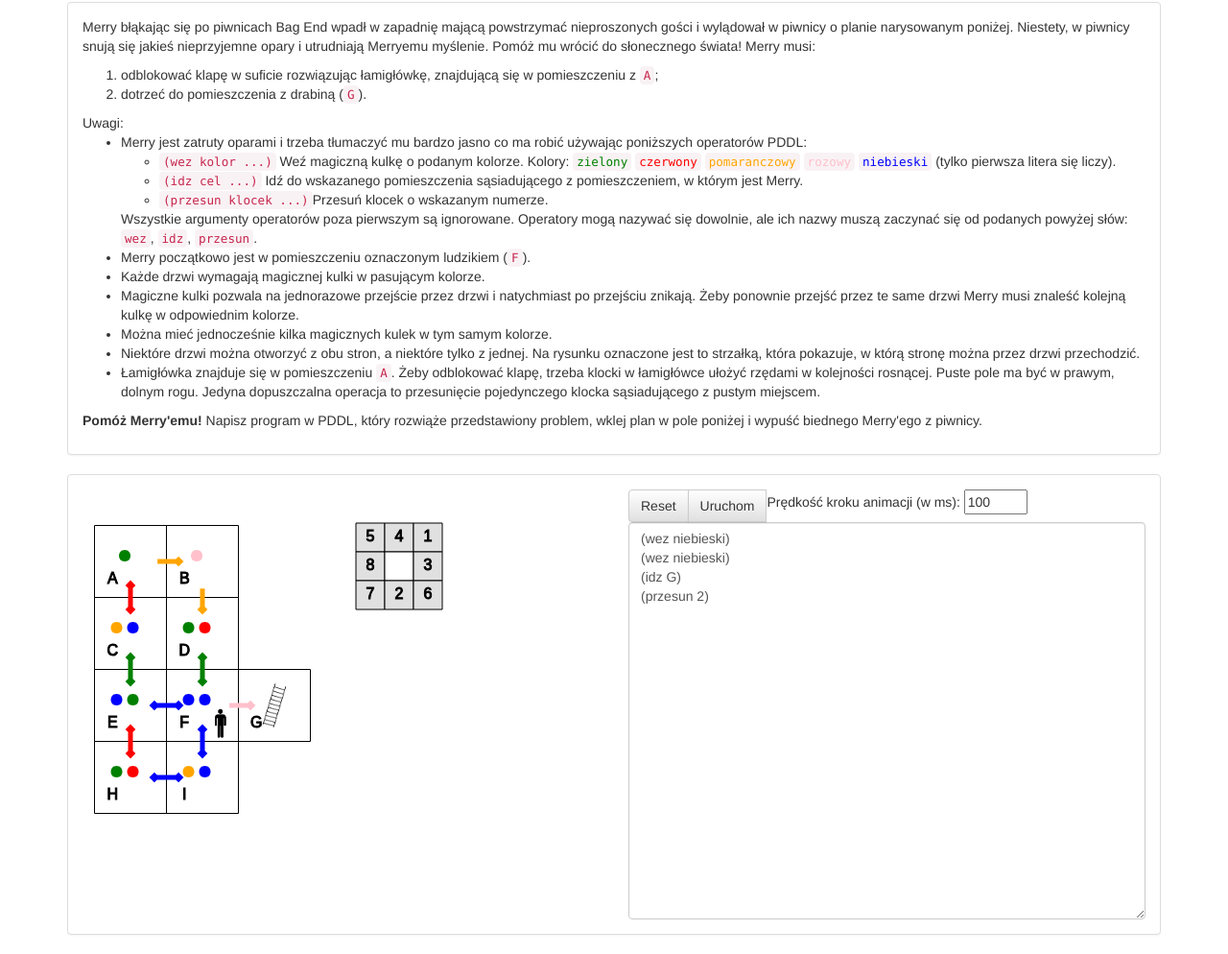
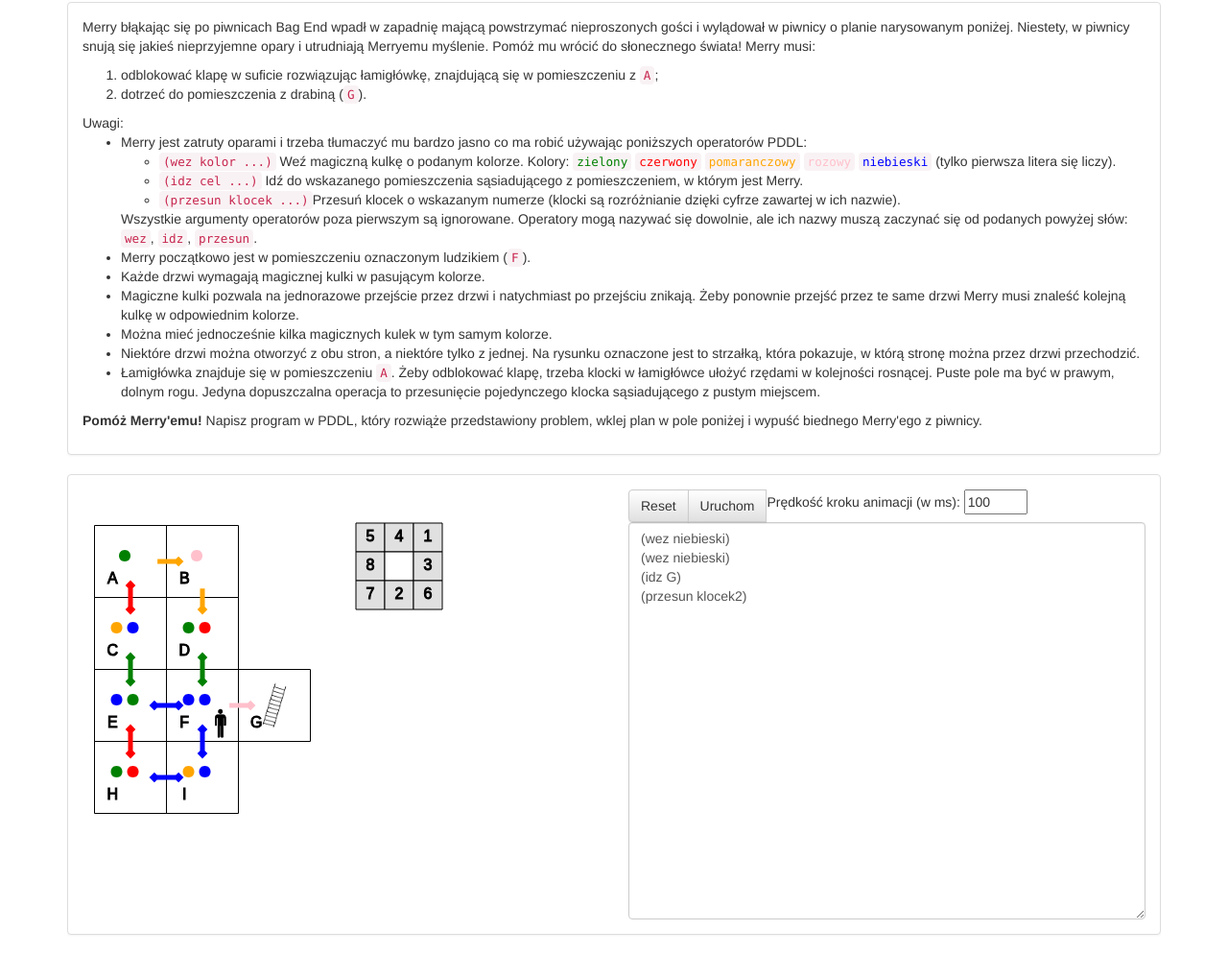
Before and after one commit to jpotoniec/PlanowanieJS, a plain HTML site: page merry.html in a window 1280 px wide. Shown: the part 268-1262 px from the top of the page at 96% size. Drawn offline with nearby package versions, Linux system fonts and the light colour scheme.

Commit message:
Info on name of klocek objects.

```diff
--- a/merry.html
+++ b/merry.html
@@ -47,7 +47,7 @@ Uwagi:
 <ul>
 <li><code>(wez kolor ...)</code> Weź magiczną kulkę o podanym kolorze. Kolory: <span id="colors"></span>(tylko pierwsza litera się liczy).</li>
 <li><code>(idz cel ...)</code> Idź do wskazanego pomieszczenia sąsiadującego z pomieszczeniem, w którym jest Merry.</li>
-<li><code>(przesun klocek ...)</code>Przesuń klocek o wskazanym numerze.</li>
+<li><code>(przesun klocek ...)</code>Przesuń klocek o wskazanym numerze (klocki są rozróżnianie dzięki cyfrze zawartej w ich nazwie).</li>
 </ul>
 Wszystkie argumenty operatorów poza pierwszym są ignorowane. Operatory mogą nazywać się dowolnie, ale ich nazwy muszą zaczynać się od podanych powyżej słów: <code>wez</code>, <code>idz</code>, <code>przesun</code>.
 </li>
@@ -93,7 +93,7 @@ Prędkość kroku animacji (w ms):
 (wez niebieski)
 (wez niebieski)
 (idz G)
-(przesun 2)
+(przesun klocek2)
 </textarea>
 <!--
 (wez niebieski)
--- a/merry.js
+++ b/merry.js
@@ -273,7 +273,7 @@ function decodePlan(text)
 		{
 			console.log(args[1]);
 			var n=/[1-9]/.exec(args[1]);
-			if(n===undefined)
+			if(n===null)
 				throw "Nie znam klocka "+args[1];
 			plan.push(["move",n[0]]);
 		}
```
